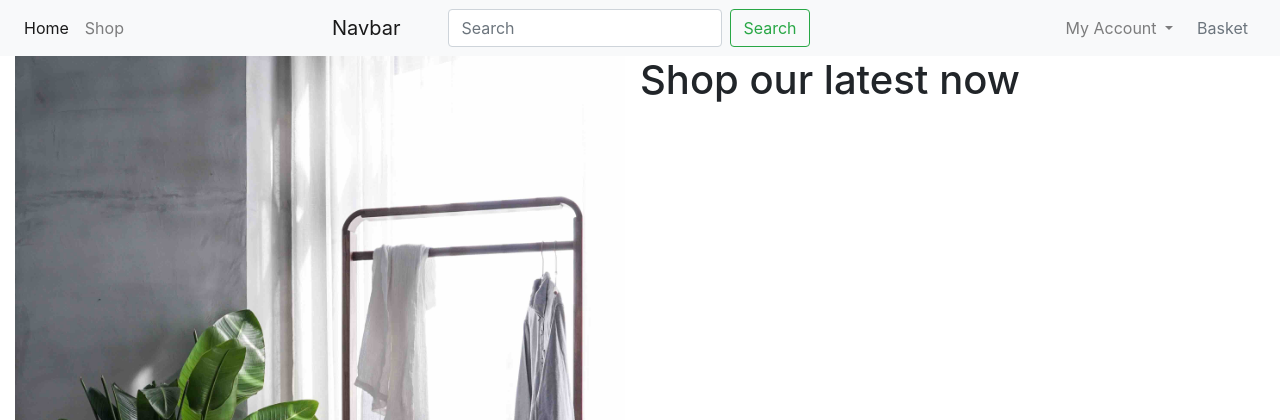
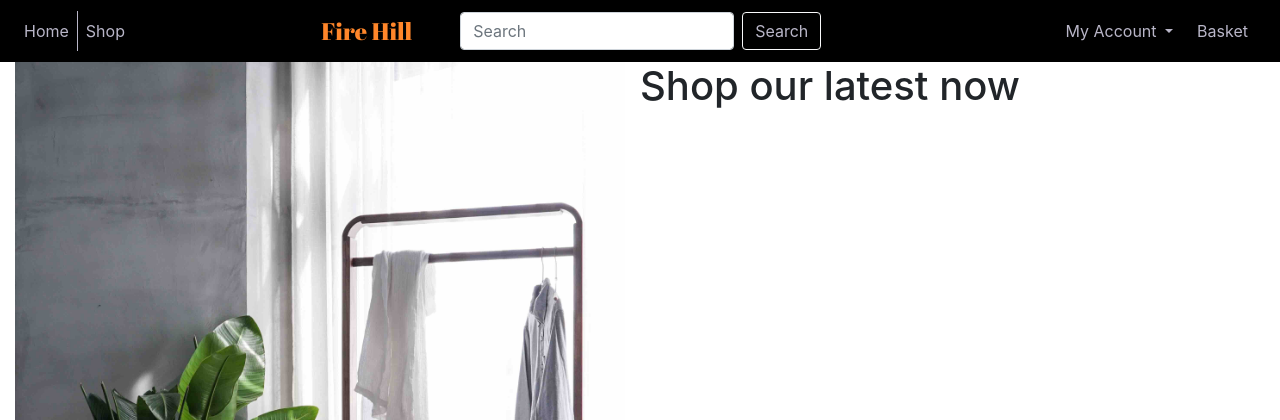
Before and after one commit to Code-Institute-Submissions/Portfolio-Project-5-E-commerce-Store, a Django app: page / in a window 1280 px wide. Shown: the top 420 px of the page. Run offline with Django 3.2, Linux system fonts and the light colour scheme.

Commit message:
Added static and media files settings and added some css style to navbar

```diff
--- a/ecommerce_store/urls.py
+++ b/ecommerce_store/urls.py
@@ -15,6 +15,9 @@ Including another URLconf
 """
 from django.contrib import admin
 from django.urls import path, include
+from django.contrib.staticfiles.urls import staticfiles_urlpatterns
+from django.conf.urls.static import static
+from django.conf import settings
 
 urlpatterns = [
 
@@ -26,3 +29,8 @@ urlpatterns = [
 
 
 ]
+
+
+urlpatterns += staticfiles_urlpatterns()
+
+urlpatterns += static(settings.MEDIA_URL, document_root=settings.MEDIA_ROOT)
--- a/static/css/base.css
+++ b/static/css/base.css
@@ -1,3 +1,5 @@
+@import url('https://fonts.googleapis.com/css2?family=Abril+Fatface&display=swap');
+
 html {
     height: 100%;
 }
@@ -26,3 +28,32 @@ h5 {
 a:link {
     text-decoration: none;
 }
+
+.btn-border {
+
+    border-left: 0.5px solid;
+    color: #B9B6C8 !important;
+}
+
+.btn-hover:hover {
+    text-decoration:underline;
+}
+
+.logo-font {
+
+    font-family: 'Abril Fatface', cursive !important;
+    font-size: 1.5rem;
+    color: #FF862A !important;
+
+
+}
+
+
+/** -------------------------------------Background colours **/
+
+.clr-grey {
+    color: #B9B6C8 !important;
+}
+.bg-orange {
+    background-color: black;
+}
--- a/templates/base.html
+++ b/templates/base.html
@@ -21,7 +21,10 @@
         <link rel="stylesheet" href="https://cdn.jsdelivr.net/npm/bootstrap@4.6.2/dist/css/bootstrap.min.css" integrity="sha384-xOolHFLEh07PJGoPkLv1IbcEPTNtaed2xpHsD9ESMhqIYd0nLMwNLD69Npy4HI+N" crossorigin="anonymous">
 
         <!--Personal CSS-->
-        <link rel="stylesheet" href="{% static 'css/base.css' %}">
+        <link rel="stylesheet" type="text/css" href="{% static 'css/base.css' %}">
+
+
+
 
     {% endblock %}
 
@@ -50,35 +53,35 @@
 
       <div class="container-fluid mb-auto">
 
-        <nav class=" row navbar navbar-expand-lg navbar-light bg-light">
+        <nav class=" row navbar navbar-expand-lg navbar-light bg-orange">
 
-          <button class="navbar-toggler" type="button" data-toggle="collapse" data-target="#navbarSupportedContent" aria-controls="navbarSupportedContent" aria-expanded="false" aria-label="Toggle navigation">
-            <span class="navbar-toggler-icon"></span>
+          <button class="navbar-toggler clr-grey " type="button" data-toggle="collapse" data-target="#navbarSupportedContent" aria-controls="navbarSupportedContent" aria-expanded="false" aria-label="Toggle navigation">
+            <span class="navbar-toggler-icon "></span>
           </button>
 
           <div class="collapse navbar-collapse ml-auto" id="navbarSupportedContent">
             <ul class="navbar-nav">
-              <li class="nav-item active">
-                <a class="nav-link" href="#">Home <span class="sr-only">(current)</span></a>
+              <li class="nav-item active ">
+                <a class="nav-link clr-grey btn-hover" href="#">Home <span class="sr-only">(current)</span></a>
               </li>
-              <li class="nav-item">
-                <a class="nav-link" href="#">Shop</a>
+              <li class="nav-item btn-border">
+                <a class="nav-link clr-grey btn-hover" href="#">Shop</a>
               </li>
             </ul>
 
           </div>
 
-          <a class="navbar-brand m-auto" href="#">Navbar</a>
+          <a class="navbar-brand m-auto logo-font" href="#">Fire Hill</a>
 
           <form class="form-inline my-2 my-lg-0 m-5">
             <input class="form-control mr-sm-2" type="search" placeholder="Search" aria-label="Search">
-            <button class="btn btn-outline-success my-2 my-sm-0" type="submit">Search</button>
+            <button class="btn btn-outline-light my-2 my-sm-0 clr-grey" type="submit">Search</button>
           </form>
 
-          <div class="collapse navbar-collapse m-0" id="navbarSupportedContent">
-            <ul class="navbar-nav ml-auto">
-              <li class="nav-item dropdown">
-                <a class="nav-link dropdown-toggle" href="#" role="button" data-toggle="dropdown" aria-expanded="false">
+          <div class="collapse navbar-collapse m-0 clr-grey" id="navbarSupportedContent">
+            <ul class="navbar-nav ml-auto ">
+              <li class="nav-item dropdown ">
+                <a class="nav-link dropdown-toggle clr-grey" href="#" role="button" data-toggle="dropdown" aria-expanded="false">
                   My Account
                 </a>
                 <div class="dropdown-menu">
@@ -92,7 +95,7 @@
 
           </div>
 
-          <a class="nav-link disabled m-0">Basket</a>
+          <a class="nav-link disabled m-0 clr-grey">Basket</a>
         </nav>
 
       </div>
```
